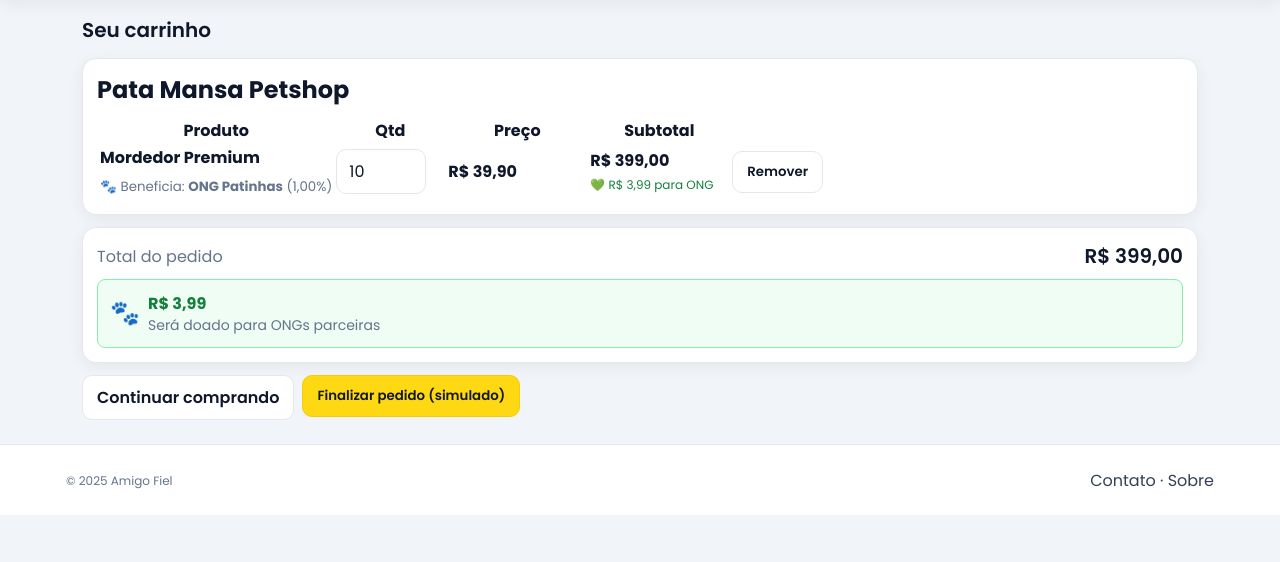
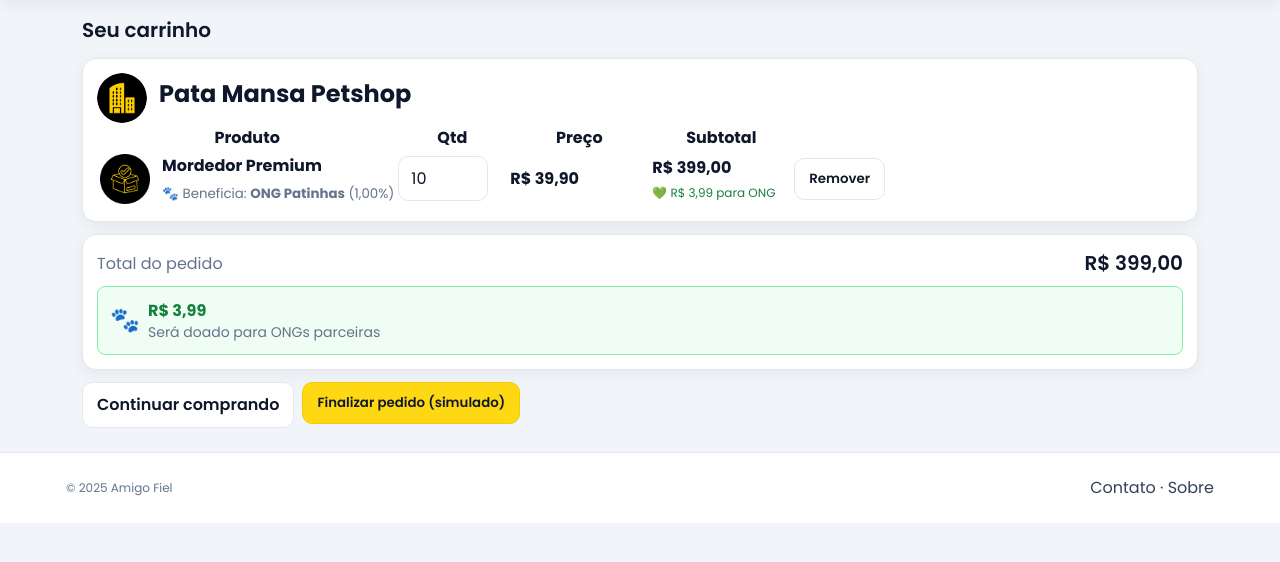
Before and after one commit to Projeto-de-Sistemas-2025-2/Amigo-Fiel, a Django app: page /amigofiel/carrinho/ in a window 1280 px wide. Shown: the part 110-672 px from the top of the page. Run offline with Django 5.2, Linux system fonts and the light colour scheme; a user stored in the database is signed in; data comes from the database, SQL or seed files in the repository; tables that the repository leaves empty hold one stand-in row (values such as "Sample post").

Commit message:
Enhance cart layout by adding store and product images for better visual representation

```diff
--- a/sistema/templates/AmigoFiel/checkout/carrinho.html
+++ b/sistema/templates/AmigoFiel/checkout/carrinho.html
@@ -15,7 +15,10 @@
   {% else %}
     {% for loja, itens in grupos %}
       <section class="card" style="margin-bottom:12px">
+        <div style="display:flex;align-items:center;gap:12px;">
+          <img src="{% if loja.foto %}{{ loja.foto.url }}{% else %}{% static 'img/defaults/avatar_empresa.png' %}{% endif %}" alt="{{ loja.razao_social }}" style="width:50px;height:50px;border-radius:50%;object-fit:cover;">
           <h2 class="h4" style="margin:0 0 8px">{{ loja.razao_social }}</h2>
+        </div>
         <table class="table">
           <thead>
             <tr><th>Produto</th><th style="width:110px">Qtd</th><th style="width:140px">Preço</th><th style="width:140px">Subtotal</th><th></th></tr>
@@ -23,9 +26,12 @@
           <tbody>
             {% for it in itens %}
             <tr>
-              <td>
+              <td style="display:flex;align-items:center;gap:12px;">
+                <img src="{% if it.produto.imagem %}{{ it.produto.imagem.url }}{% else %}{% static 'img/defaults/produto.png' %}{% endif %}"
+                     alt="{{ it.produto.nome }}"
+                     style="width:50px;height:50px;border-radius:8px;object-fit:cover;">
+                <div>
                   <strong>{{ it.produto.nome }}</strong>
-
                   {% if it.tem_desconto %}
                     <div style="margin-top:4px;">
                       <span class="badge" style="background:#dc2626;color:#fff;padding:2px 6px;border-radius:4px;font-size:0.75rem;">
@@ -33,7 +39,6 @@
                       </span>
                     </div>
                   {% endif %}
-
                   {% if it.ong_beneficiada %}
                     <div style="margin-top:4px;">
                       <small class="muted">
@@ -41,6 +46,7 @@
                       </small>
                     </div>
                   {% endif %}
+                </div>
               </td>
               <td>
                 <form method="post" action="{% url 'amigofiel:carrinho-update' item_id=it.id %}" style="display:inline;">{% csrf_token %}
@@ -65,7 +71,6 @@
                 {% else %}
                   <strong>R$ {{ it.subtotal_com_desconto|floatformat:2 }}</strong>
                 {% endif %}
-
                 {% if it.valor_doacao > 0 %}
                   <div style="font-size:0.75rem;color:#15803d;margin-top:4px;">
                     💚 R$ {{ it.valor_doacao|floatformat:2 }} para ONG
```
Lines whose indentation alone changed are shown as unchanged.
